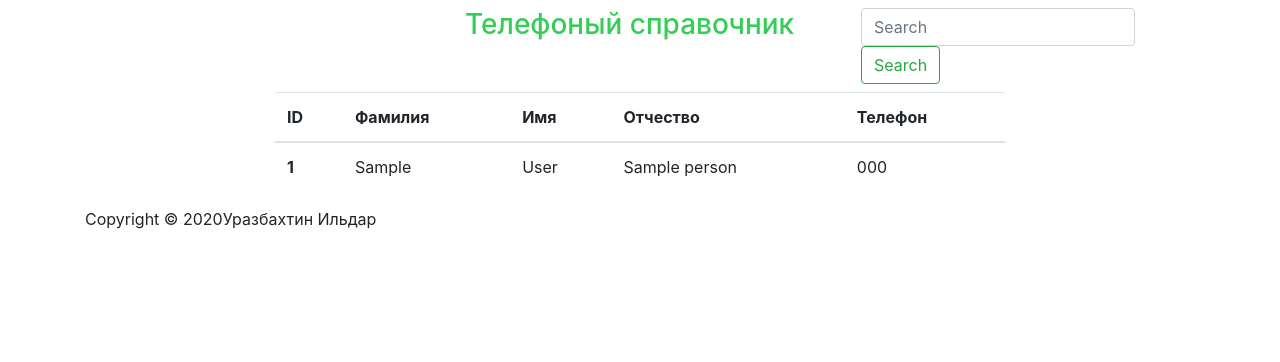
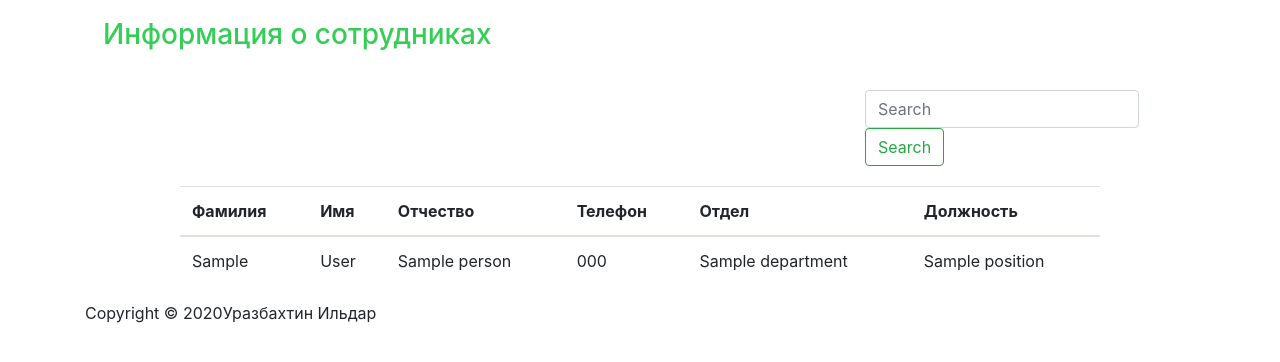
Before and after one commit to IldarProgrammist/InvPro_, a Django app: page /contacts/ in a window 1280 px wide. Shown: the part 43-405 px from the top of the page. Run offline with Django 3.2, Linux system fonts and the light colour scheme; tables that the repository leaves empty hold one stand-in row (values such as "Sample post"); some libraries are stand-ins or nearby versions.

Commit message:
Create new Project

```diff
--- a/person/models.py
+++ b/person/models.py
@@ -1,19 +1,14 @@
 from django.db import models
 
-
-class Person(models.Model):
-    firstName = models.CharField(max_length=20, verbose_name='Фамилия')
-    lastName = models.CharField(max_length=20, verbose_name='Имя')
-    fatherName = models.CharField(max_length=20, verbose_name='Отчество')
-    phone = models.CharField(max_length=20, verbose_name='Телефон')
-    photo = models.ImageField( blank=True)
+class Position(models.Model):
+    positionName = models.CharField(max_length=30, verbose_name='Название должности')
 
     def __str__(self):
-        return self.firstName
+        return self.positionName
 
     class Meta:
-        verbose_name = 'Сотрудник'
-        verbose_name_plural = 'Сотрудники'
+        verbose_name = 'Должность'
+        verbose_name_plural = 'Должности'
 
 
 
@@ -23,7 +18,25 @@ class Department(models.Model):
     def __str__(self):
         return self.depName
 
-
     class Meta:
         verbose_name = 'Отдел'
         verbose_name_plural = 'Отделы'
+
+
+
+class Person(models.Model):
+    firstName = models.CharField(max_length=20, verbose_name='Фамилия')
+    lastName = models.CharField(max_length=20, verbose_name='Имя')
+    fatherName = models.CharField(max_length=20, verbose_name='Отчество')
+    phone = models.CharField(max_length=20, verbose_name='Телефон')
+    photo = models.ImageField( blank=True)
+    depatName = models.ForeignKey(Department, models.CASCADE, verbose_name='Отдел')
+    position = models.ForeignKey(Position,    models.CASCADE, verbose_name='Должность')
+
+
+    def __str__(self):
+        return self.firstName
+
+    class Meta:
+        verbose_name = 'Сотрудник'
+        verbose_name_plural = 'Сотрудники'
--- a/static/static_dev/css/style.css
+++ b/static/static_dev/css/style.css
@@ -5,9 +5,12 @@
 
 .header_contct{
     color: #34ce57;
-    padding-top: 8px;
+    margin: 18px;
+
 }
-
+.search{
+    margin: 20px;
+}
 footer{
 
 }
--- a/templates/person/contct.html
+++ b/templates/person/contct.html
@@ -10,43 +10,65 @@
     <div class="container">
 
     <div class="row">
+
+        <div class="col-6"><h3 class="header_contct">Информация о сотрудниках</h3></div>
+    </div>
+
+
+            <div class="row">
+
+                    <div class="container">
+                          <div class="row">
                             <div class="col"></div>
+                            <div class="col"></div>
+
                               <div class="col">
-                 <h3 class="header_contct">Телефоный справочник</h3>
-            </div>
-            <div class="col">
-                <nav class="navbar navbar-light  justify-content-between">
+                                     <div class="search">
                                          <form class="form-inline">
                                          <input class="form-control mr-sm-2" type="search" placeholder="Search" aria-label="Search">
                                          <button class="btn btn-outline-success my-2 my-sm-0" type="submit">Search</button>
                                      </form>
-                </nav>
                                      </div>
                              </div>
+
+
+                          </div>
+
+
+                    </div>
+
+            </div>
+
+
+
+
 
     <div class="row">
         <div class="col">
         </div>
-        <div class="col-8">
+        <div class="col-10">
             <table class="table table-hover table-inverse">
                   <thead>
                     <tr>
-                      <th>ID</th>
+
                       <th>Фамилия</th>
                       <th>Имя</th>
                       <th>Отчество</th>
                       <th>Телефон</th>
+                        <th>Отдел</th>
+                        <th>Должность</th>
                     </tr>
                   </thead>
 
                     {% for person in persons %}
                       <tbody>
                         <tr>
-                          <th scope="row">{{ person.id }}</th>
                             <td> {{ person.firstName }}</td>
                           <td> {{ person.lastName }}</td>
                           <td> {{ person.fatherName }}</td>
                           <td>{{ person.phone }}</td>
+                            <td>{{ person.depatName }}</td>
+                             <td>{{ person.position }}</td>
                         </tr>
                       </tbody>
                     {% endfor %}
```
Also changed, not shown: person/admin.py (+11 -2 lines). Lines whose indentation alone changed are shown as unchanged.
